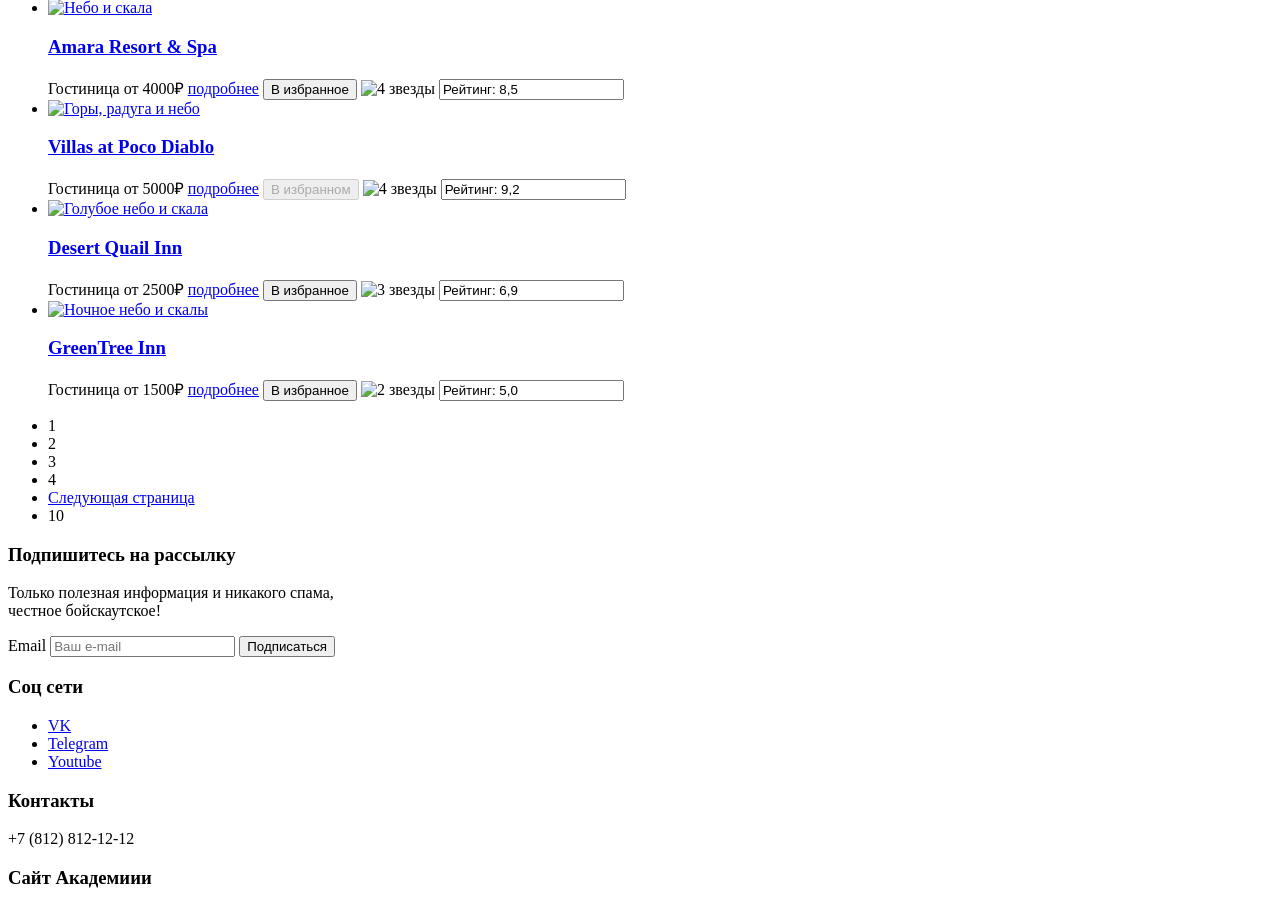
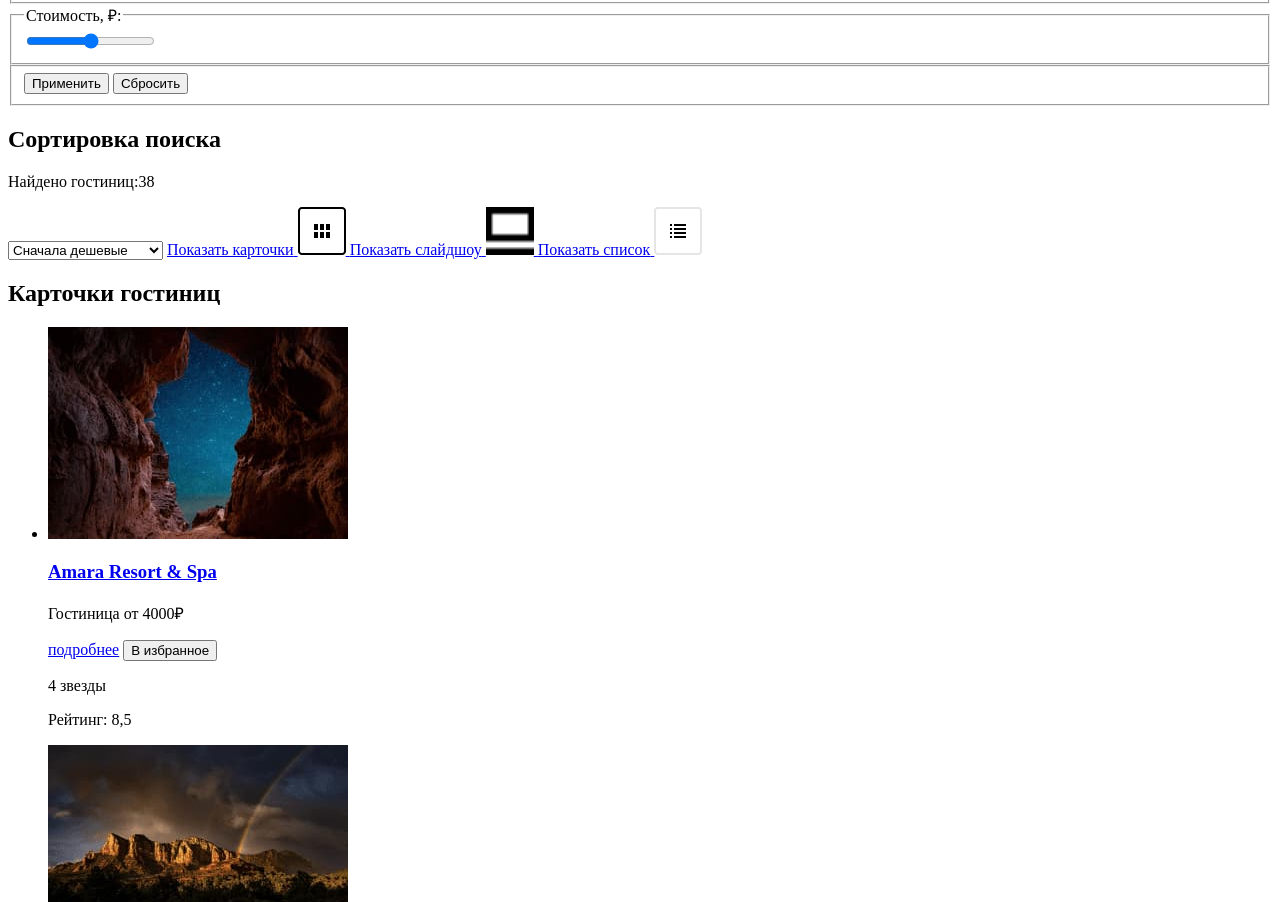
Before and after one commit to htmlacademy-htmlcss/2189459-sedona-35, a plain HTML site: page сatalog.html in a window 1280 px wide. Shown: the part 750-1652 px from the top of the page. Drawn offline with Linux system fonts and the light colour scheme.

Commit message:
Добавляет графику в индекс и каталог

```diff
--- a/сatalog.html
+++ b/сatalog.html
@@ -4,11 +4,12 @@
     <meta charset="utf-8">
     <title>Гостиницы Седоны</title>
   </head>
+
 <body>
   <header class="page-header">
     <nav class="navigation">
       <a class="navigation-logo" href="index.html">
-      <img class="page-header-logo" alt="Логотип Седоны" src="">
+      <img class="page-header-logo" alt="Логотип Седоны" src="images/logo-sedona.png" width="138" height="64">
       </a>
       <ul class="navigation-list">
         <li class="navigation-item">
@@ -18,22 +19,20 @@
           <a class="navigation-link" href="about.html">О седоне</a>
         </li>
         <li class="navigation-item">
-        <a class="navigation-link navigation-link-current" href="hotels.html">Гостиницы</a>
+          <a class="navigation-link" href="hotels.html">Гостиницы</a>
         </li>
       </ul>
       <ul class="navigation-list navigation-user">
         <li class="navigation-item">
           <a class="navigation-link" href="#">
-          <span class="visually-hidden">
-          Поиск
-        </span>
+            <img class="navigation-search" alt="Иконка поиска" src="images/search.png" width="44" height="64">
+            <span class="visually-hidden">Поиск</span>
           </a>
         </li>
         <li class="navigation-item">
           <a class="navigation-link" href="#">
-          <span class="visually-hidden">
-          Мне нравится
-        </span>
+            <img class="navigation-like" alt="Добавить в избранное" src="images/like.png" width="44" height="64">
+            <span class="visually-hidden">Мне нравится</span>
           </a>
         </li>
         <li class="navigation-item">
@@ -49,7 +48,7 @@
      <ul class="breadcrumbs">
       <li class="breadcrumbs-item">
         <a class="breadcrumbs-link visually-hidden" href="index.html">Главная
-            <img class="home" alt="Переход на главную" src="">
+          <img class="home" alt="Переход на главную" src="images/house-icon-catalog.svg" width="12" height="12">
         </a>
       </li>
       <li class="breadcrumbs-item">
@@ -82,6 +81,7 @@
             Wi-Fi
           </label>
           </li>
+          </ul>
       </fieldset>
 
       <fieldset class="hotels-filter-group">
@@ -105,24 +105,25 @@
               Апартаменты
             </label>
             </li>
+          </ul>
       </fieldset>
 
-        <fieldset>
-          <label for="price">Стоимость, ₽:</label>
+      <fieldset class="hotels-filter-price">
+        <legend class="hotels-filter-title">Стоимость, ₽:</legend>
           <input type="range" min="0" max="10000" step="1000" id="price" name="price">
-          <output class="out-price">
-            <input type="text" placeholder="от" value="0">
-            <input type="text" placeholder="до" value="9000">
-          </output>
+          <output class="out-price"></output>
+      </fieldset>
+
+      <fieldset class="hotels-filter-buttons">
         <button class="button-submit" type="submit">Применить</button>
         <button class="button-reset" type="reset">Сбросить</button>
       </fieldset>
     </form>
 </section>
 
-    <section class="hotels-catalog">
-      <h2 class="visually hidden">Список найденных гостиниц</h2>
-      Найдено гостиниц: 38
+<section class="hotels-view-settings">
+  <h2 class="visually hidden">Сортировка поиска</h2>
+    <p class="hotels-found">Найдено гостиниц:<span>38</span></p>
       <select class="select-control" aria-label="Сортировка">
         <option value="cheap">Сначала дешевые</option>
         <option value="popular">Сначала популярные</option>
@@ -130,63 +131,64 @@
       </select>
        <a href="#" class="button">
         <span class="visually-hidden">Показать карточки</span>
+        <img class="view" alt="Показать карточки" src="images/view-cards.png" width="48" height="48">
        </a>
        <a href="#" class="button">
         <span class="visually-hidden">Показать слайдшоу</span>
+        <img class="view" alt="Показать карточки" src="images/view-description.png" width="48" height="48">
        </a>
        <a href="#" class="button">
         <span class="visually-hidden">Показать список</span>
+        <img class="view" alt="Показать карточки" src="images/view-list.png" width="48" height="48">
        </a>
+  </section>
 
+  <section class="hotels-cards">
+    <h2 class="visually-hidden">Карточки гостиниц</h2>
       <ul class="hotel-list">
-      <li class="hotel-card">
+      <li class="hotel-card-item">
          <a class="hotel-card-link" href="hotel.html">
-          <img class="hotel-card-image" src="" alt="Небо и скала">
+         <img class="hotel-card-image" src="images/hotel-catalog/hotel-1.jpeg" alt="Небо и скала" width="300" height="212">
           <h3 class="hotel-card-title">Amara Resort & Spa</h3>
          </a>
-          Гостиница от 4000₽
+        <p class="hotel-card-price">Гостиница от 4000₽</p>
          <a class="hotel-card-button button" href="#">подробнее</a>
-          <input class="like" type="button" name="Добавить в избранное" value="В избранное" href="#">
+          <input class="like" type="button" name="Добавить в избранное" value="В избранное">
+        <p class="rating-stars"><span class="visually-hidden">4 звезды</span></p>
+        <p class="rating-number">Рейтинг: 8,5</p>
+      </li>
+      <li class="hotel-card-item">
+         <a class="hotel-card-link" href="hotel.html">
+          <img class="hotel-card-image" src="images/hotel-catalog/hotel-2.jpeg" alt="Горы, радуга и небо" width="300" height="212">
+          <h3 class="hotel-card-title">Villas at Poco Diablo</h3>
          </a>
-        <img class="hotel-rating" src="" alt="4 звезды">
-        <input class="rating" type="text" value="Рейтинг: 8,5">
-
+        <p class="hotel-card-price">Гостиница от 5000₽</p>
+         <a class="hotel-card-button button" href="#">подробнее</a>
+          <input class="like" type="button" name="В избранном" value="В избранном" disabled>
+         <p class="rating-stars"><span class="visually-hidden">4 звезды</span></p>
+         <p class="rating-number">Рейтинг: 9,2</p>
       </li>
       <li class="hotel-card">
          <a class="hotel-card-link" href="hotel.html">
-          <img class="hotel-card-image" src="" alt="Горы, радуга и небо">
-          <h3 class="hotel-card-title">Villas at Poco Diablo</h3>
+          <img class="hotel-card-image" src="images/hotel-catalog/hotel-3.jpeg" alt="Голубое небо и скала" width="300" height="212">
+          <h3 class="hotel-card-title">Desert Quail Inn</h3>
         </a>
-          Гостиница от 5000₽
+        <p class="hotel-card-price">Гостиница от 2500₽</p>
           <a class="hotel-card-button button" href="#">подробнее</a>
-          <input class="like" type="button" name="В избранном" value="В избранном" href="#" disabled>
-        </a>
-        <img class="hotel-rating" src="" alt="4 звезды">
-        <input class="rating" type="text" value="Рейтинг: 9,2">
+          <input class="like" type="button" name="Добавить в избранное" value="В избранное">
+        <p class="rating-stars"><span class="visually-hidden">3 звезды"</span></p>
+        <p class="rating-number">Рейтинг: 6,9"</p>
       </li>
       <li class="hotel-card">
         <a class="hotel-card-link" href="hotel.html">
-          <img class="hotel-card-image" src="" alt="Голубое небо и скала">
-          <h3 class="hotel-card-title">Desert Quail Inn</h3>
-        </a>
-          Гостиница от 2500₽
-          <a class="hotel-card-button button" href="#">подробнее</a>
-          <input class="like" type="button" name="Добавить в избранное" value="В избранное" href="#">
-        </a>
-        <img class="hotel-rating" src="" alt="3 звезды">
-        <input class="rating" type="text" value="Рейтинг: 6,9">
-      </li>
-      <li class="hotel-card">
-        <a class="hotel-card-link" href="hotel.html">
-          <img class="hotel-card-image" src="" alt="Ночное небо и скалы">
+          <img class="hotel-card-image" src="images/hotel-catalog/hotel-4.jpeg" alt="Ночное небо и скалы" width="300" height="212">
           <h3 class="hotel-card-title">GreenTree Inn</h3>
         </a>
-          Гостиница от 1500₽
+        <p class="hotel-card-price">Гостиница от 1500₽</p>
           <a class="hotel-card-button button" href="#">подробнее</a>
-          <input class="like" type="button" name="Добавить в избранное" value="В избранное" href="#">
-        </a>
-        <img class="hotel-rating" src="" alt="2 звезды">
-        <input class="rating" type="text" value="Рейтинг: 5,0">
+          <input class="like" type="button" name="Добавить в избранное" value="В избранное">
+        <p class="rating-stars"><span class="visually-hidden">2 звезды"</span></p>
+        <p class="rating-number">Рейтинг: 5,0"</p>
       </li>
       </ul>
 
@@ -216,10 +218,9 @@
   </main>
 
   <footer class="page-footer">
-      <section class="subscribe">
-        <h3>Подпишитесь на рассылку</h3>
-        <p>Только полезная информация и никакого спама,
-          <br>честное бойскаутское!</p>
+    <section class="footer-subscribe">
+     <h2 class="footer-header">Подпишитесь на рассылку</h2>
+      <p>Только полезная информация и никакого спама, честное бойскаутское!</p>
        <form class="subscribe" action="http://echo.htmlacademy.ru/" method="post">
         <label for="subscribe-email">Email</label>
          <input class="field" placeholder="Ваш e-mail" type="email" name="subscribe-email" id="subscribe-email"
@@ -232,18 +233,21 @@
       <h3 class="visually-hidden">Соц сети</h3>
        <ul class="footer-social-list">
         <li class="footer-social-item">
-          <a class="button" href="https://vk.com/htmlacademy">
-            <span class="visually-hidden">VK</span>
+          <a class="footer-social-button" href="https://vk.com/htmlacademy">
+           <span class="visually-hidden">Социальная сеть вконтакте</span>
+           <img class="footer-social-icon" alt="Значок вконтакте" src="images/social/social-vk.png" width="24" height="14">
           </a>
         </li>
         <li class="footer-social-item">
-          <a class="button" href="https://t.me/htmlacademy ">
-            <span class="visually-hidden">Telegram</span>
+          <a class="footer-social-button" href="https://t.me/htmlacademy ">
+           <span class="visually-hidden">Социальная сеть телеграм</span>
+           <img class="footer-social-icon" alt="Значок телеграм" src="images/social/social-telegram.png" width="18" height="16">
           </a>
         </li>
         <li class="footer-social-item">
-          <a class="button" href="https://www.youtube.com/user/htmlacademyru">
-            <span class="visually-hidden">Youtube</span>
+          <a class="footer-social-button" href="https://www.youtube.com/user/htmlacademyru">
+           <span class="visually-hidden">Социальная сеть ютьюб</span>
+           <img class="footer-social-icon" alt="Значок ютьюба" src="images/social/social-youtube.png" width="22" height="17">
           </a>
         </li>
        </ul>
@@ -251,13 +255,13 @@
 
     <section class="footer-contacts">
       <h3 class="visually-hidden">Контакты</h3>
-        <p>+7 (812) 812-12-12</p>
+       <a class="footer-contacts-phone" href="tel:+78128121212">+7 812 812-12-12</a>
     </section>
 
-        <section class="htmlacademy-reference">
-          <h3 class="visually-hidden">Сайт Академиии</h3>
+    <section class="footer-htmlacademy-reference">
+      <h3 class="visually-hidden">Сайт Академии</h3>
        <a href="https://htmlacademy.ru/">
-          <img class="htmlacademy-logo" src="" alt="html академия логотип">
+        <img class="htmlacademy-logo" alt="html академия логотип" src="images/logo_htmlacademy.png" width="114.9" height="32.9">
        </a>
     </section>
   </footer>
```
Also changed, not shown: index.html (+4 -4 lines), images/house-icon-catalog.svg (added). Lines whose indentation alone changed are shown as unchanged.
